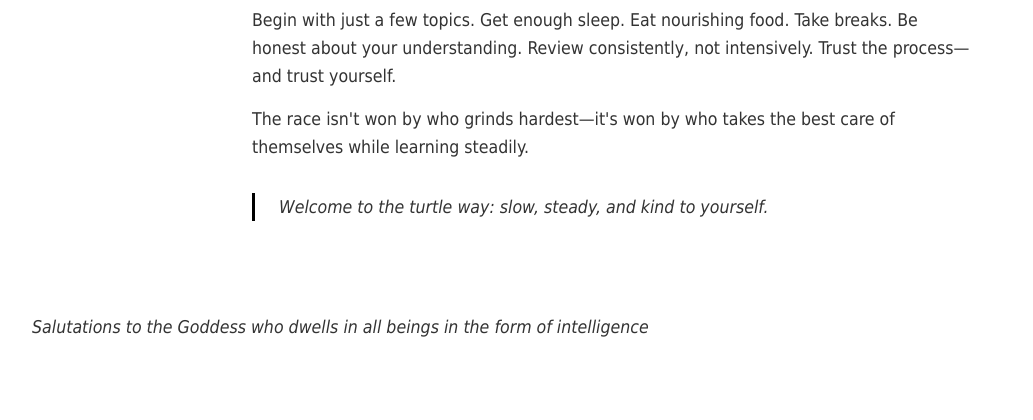
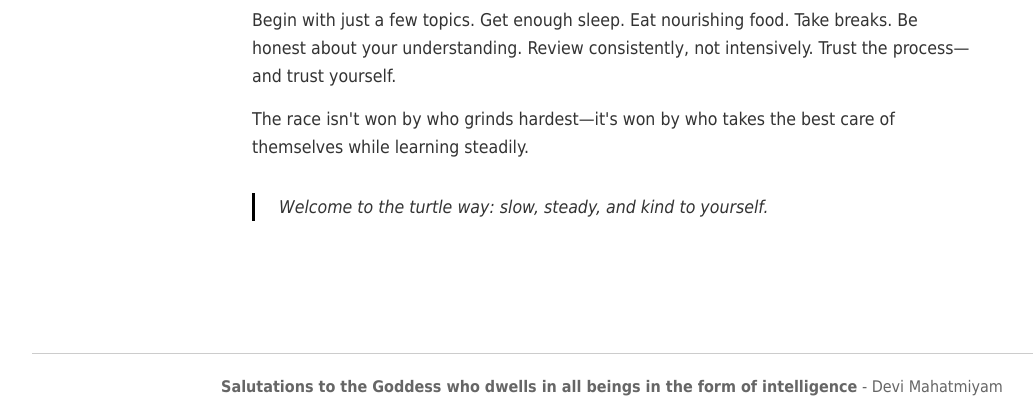
Before and after one commit to lalithaar/exam-turtle, a Flask app: page /about in a window 1280 px wide. Shown: the part 3038-3458 px from the top of the page, without its empty margins (28-1061 px from the left). Before the commit the page ends 3375 px from the top, so only its background shows below. Run offline with Flask 3, Linux system fonts and the light colour scheme.

Commit message:
enhance footer styling and update quote format; remove unused delete confirmation script

```diff
--- a/templates/base.html
+++ b/templates/base.html
@@ -424,6 +424,16 @@
         .progress-fill.low { background: #e74c3c; }
         .progress-fill.medium { background: #f39c12; }
 
+        footer {
+            text-align: center;
+            margin-top: 40px;
+            padding-top: 20px;
+            border-top: 1px solid #ccc;
+            color: #666;
+            font-size: 16px;
+            text-transform: italic;
+        }
+
         /* Responsive */
         @media (max-width: 768px) {
             .container {
@@ -475,7 +485,8 @@
 
     {% block content %}{% endblock %}
     <footer>
-        <em>Salutations to the Goddess who dwells in all beings in the form of intelligence</em>
+        <quote><strong>Salutations to the Goddess who dwells in all beings in the form of intelligence</strong></quote>
+        <span class="source">- Devi Mahatmiyam</span>
     </footer>
     <script>
         // Modal functionality
```
Also changed, not shown: templates/topics/detail.html (+1 -12 lines).
